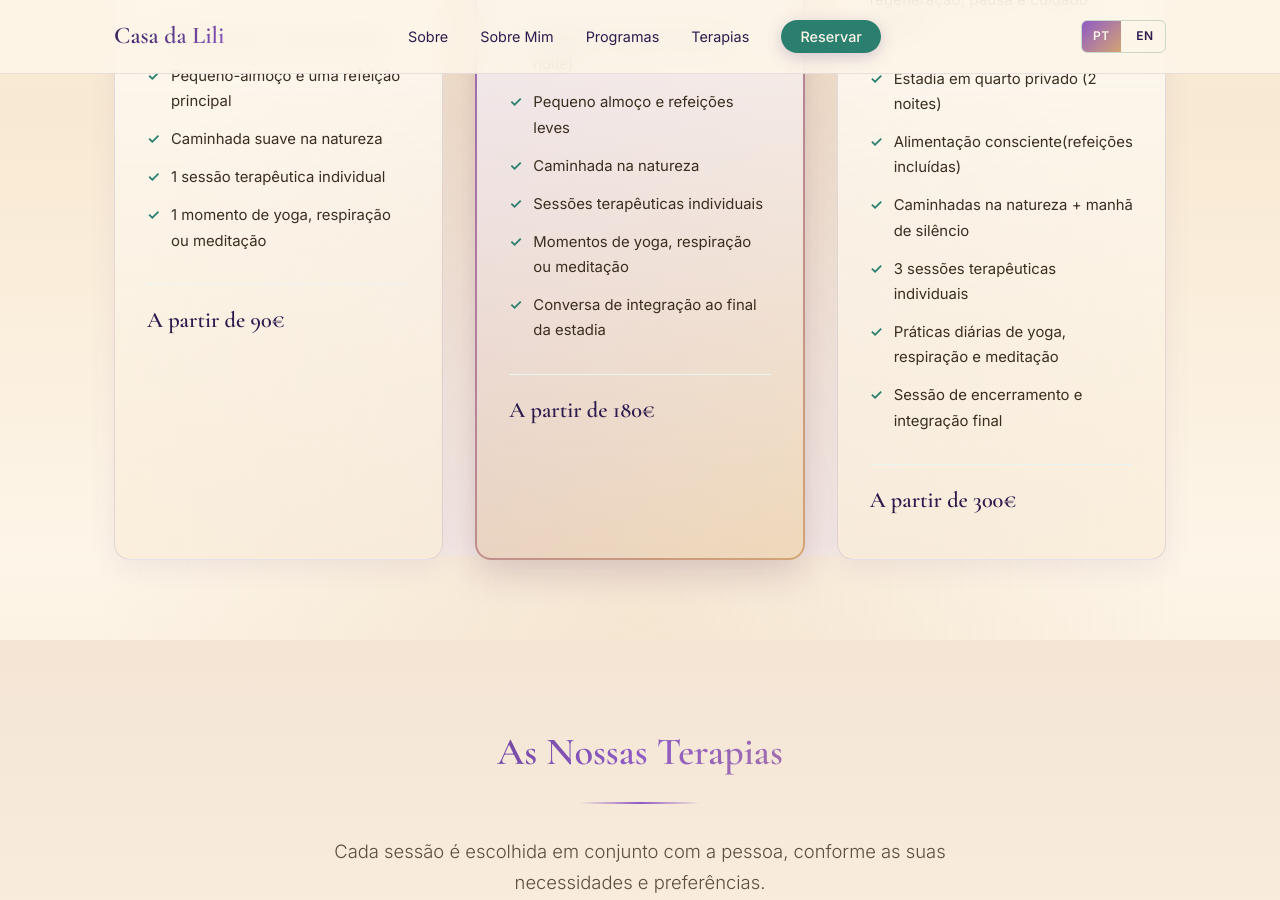
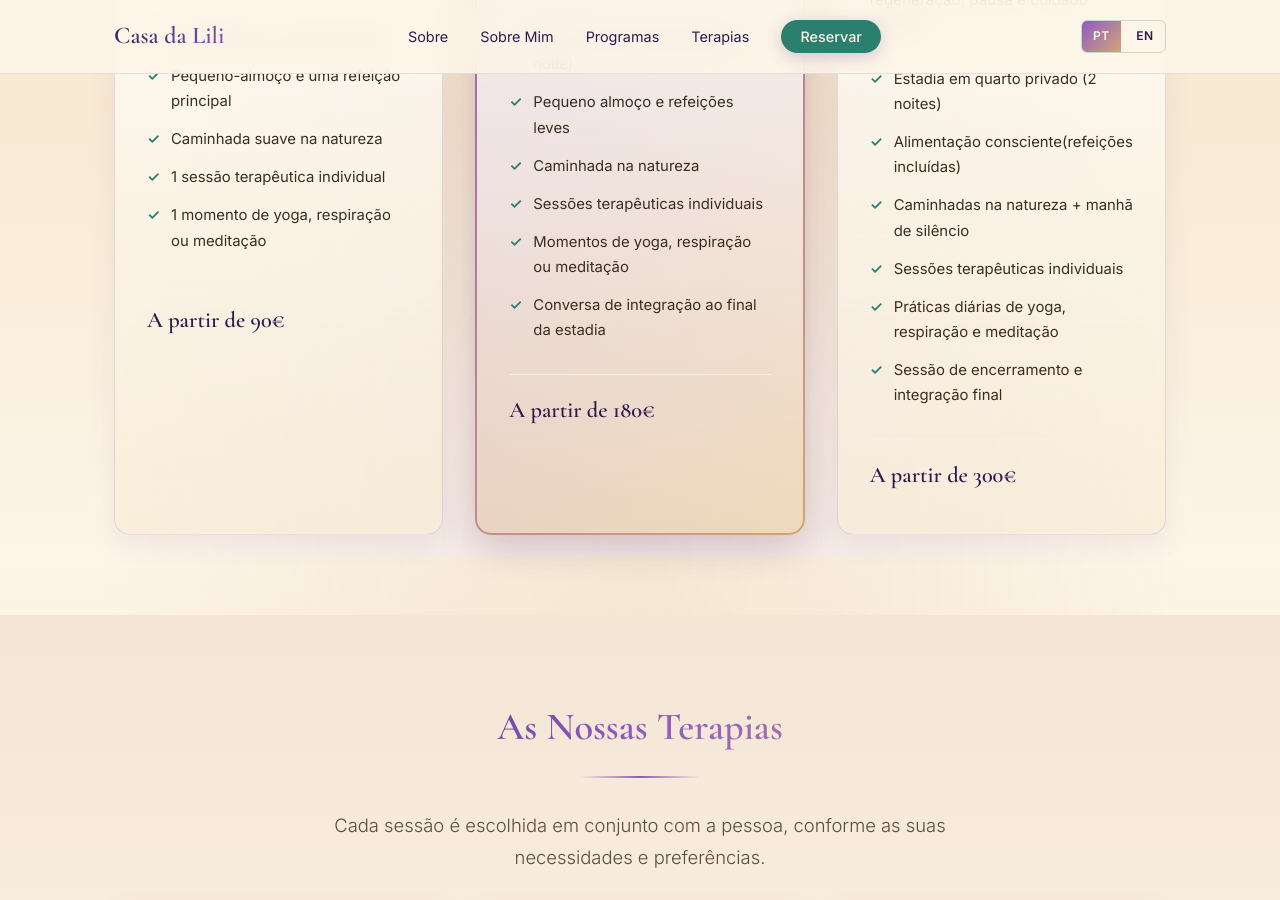
Before and after one commit to CasadaLili/casadalili.github.io, a Jekyll site: the page built from index.html, in a window 1280 px wide and 900 px high, scrolled down 5744 px. Built offline with Jekyll 4.4.1, drawn with Linux system fonts in a browser that asks for light colours.

Commit message:
Update Página em Português “pt_page”

```diff
--- a/_data/pt.yml
+++ b/_data/pt.yml
@@ -130,7 +130,7 @@ programmes:
         - Estadia em quarto privado (2 noites)
         - Alimentação consciente(refeições incluídas)
         - Caminhadas na natureza + manhã de silêncio
-        - 3 sessões terapêuticas individuais
+        - Sessões terapêuticas individuais
         - Práticas diárias de yoga, respiração e meditação
         - Sessão de encerramento e integração final
       price: A partir de 300€
```
